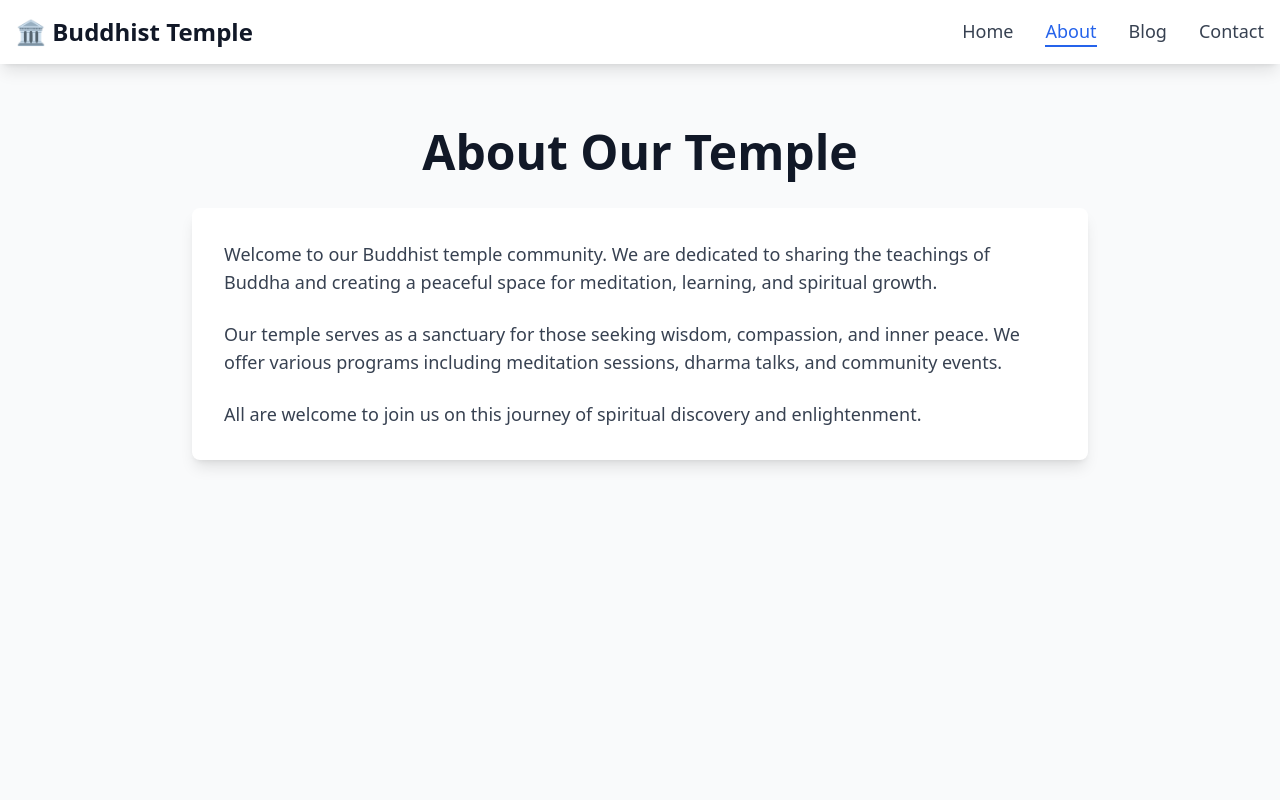
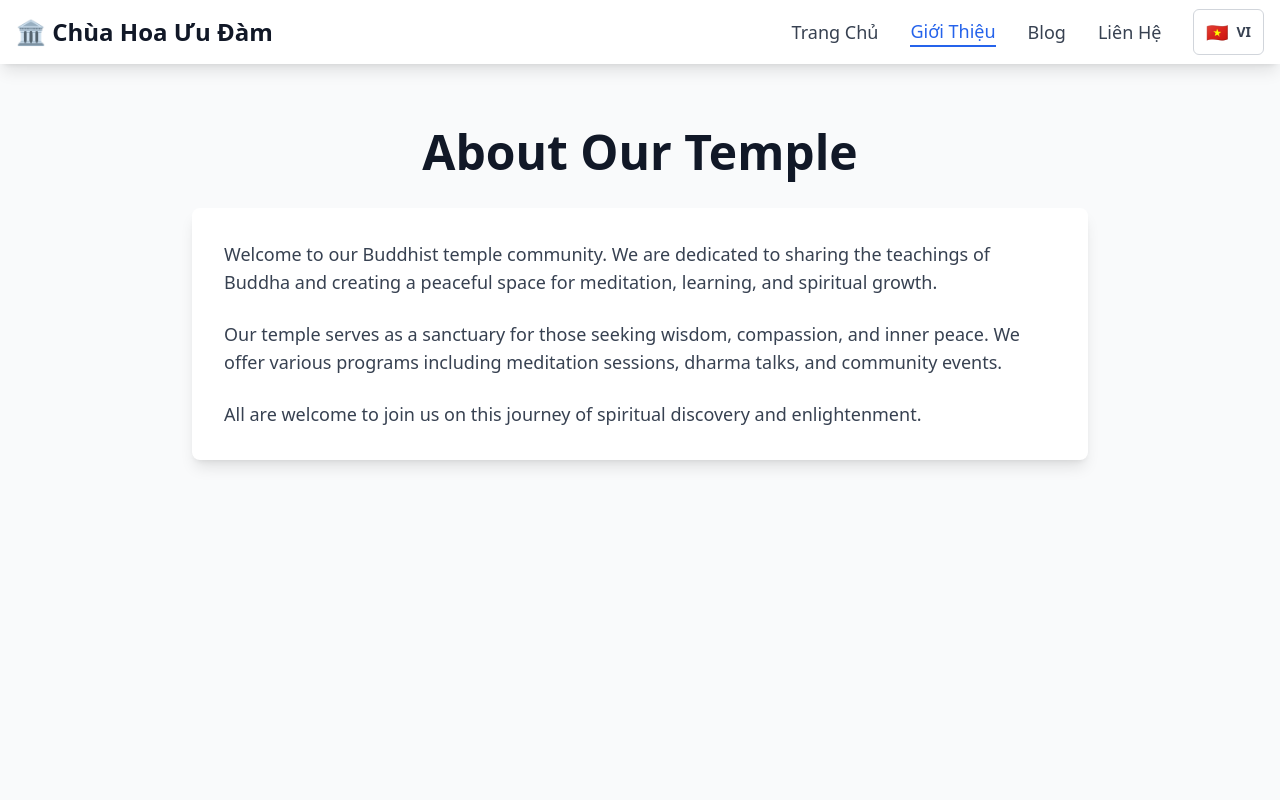
Before and after one commit to hoa-uu-dam/hoa-uu-dam.github.io, a React (Vite) app in the folder packages/website/: page /about in a window 1280 px wide. Shown: the top 800 px of the page. Built offline with nearby package versions, Linux system fonts and the light colour scheme; no server answers.

Commit message:
Add locale support for English & Vietnamese

```diff
--- a/packages/website/package.json
+++ b/packages/website/package.json
@@ -14,8 +14,11 @@
   "dependencies": {
     "@tanstack/react-query": "^5.90.21",
     "axios": "^1.13.5",
+    "i18next": "^25.8.13",
+    "i18next-browser-languagedetector": "^8.2.1",
     "react": "^19.2.4",
     "react-dom": "^19.2.4",
+    "react-i18next": "^16.5.4",
     "react-router-dom": "^7.13.1"
   },
   "devDependencies": {
--- a/packages/website/src/App.tsx
+++ b/packages/website/src/App.tsx
@@ -6,6 +6,7 @@ import Home from './pages/Home';
 import About from './pages/About';
 import Blog from './pages/Blog';
 import Contact from './pages/Contact';
+import './i18n';
 
 // Create a client
 const queryClient = new QueryClient({
--- /dev/null
+++ b/packages/website/src/components/LanguageToggle.tsx
@@ -0,0 +1,27 @@
+import { useTranslation } from 'react-i18next';
+
+function LanguageToggle() {
+  const { i18n } = useTranslation();
+
+  const toggleLanguage = () => {
+    const newLanguage = i18n.language === 'vi' ? 'en' : 'vi';
+    i18n.changeLanguage(newLanguage);
+  };
+
+  return (
+    <button
+      onClick={toggleLanguage}
+      className="flex items-center space-x-2 px-3 py-2 rounded-md text-sm font-medium text-gray-700 hover:text-blue-600 transition-colors border border-gray-300 hover:border-blue-600"
+      title={
+        i18n.language === 'vi' ? 'Switch to English' : 'Chuyển sang Tiếng Việt'
+      }
+    >
+      <span className="text-lg">{i18n.language === 'vi' ? '🇻🇳' : '🇺🇸'}</span>
+      <span className="uppercase font-semibold">
+        {i18n.language === 'vi' ? 'VI' : 'EN'}
+      </span>
+    </button>
+  );
+}
+
+export default LanguageToggle;
--- a/packages/website/src/components/Navigation.tsx
+++ b/packages/website/src/components/Navigation.tsx
@@ -1,13 +1,16 @@
 import { Link, useLocation } from 'react-router-dom';
+import { useTranslation } from 'react-i18next';
+import LanguageToggle from './LanguageToggle';
 
 function Navigation() {
   const location = useLocation();
+  const { t } = useTranslation();
 
   const navItems = [
-    { path: '/', label: 'Home' },
-    { path: '/about', label: 'About' },
-    { path: '/blog', label: 'Blog' },
-    { path: '/contact', label: 'Contact' },
+    { path: '/', label: t('navigation.home') },
+    { path: '/about', label: t('navigation.about') },
+    { path: '/blog', label: t('navigation.blog') },
+    { path: '/contact', label: t('navigation.contact') },
   ];
 
   return (
@@ -16,10 +19,10 @@ function Navigation() {
         <div className="flex justify-between items-center h-16">
           <div className="flex items-center">
             <Link to="/" className="text-2xl font-bold text-gray-900">
-              🏛️ Buddhist Temple
+              {t('navigation.siteTitle')}
             </Link>
           </div>
-          <div className="flex space-x-8">
+          <div className="flex items-center space-x-8">
             {navItems.map(item => (
               <Link
                 key={item.path}
@@ -33,6 +36,7 @@ function Navigation() {
                 {item.label}
               </Link>
             ))}
+            <LanguageToggle />
           </div>
         </div>
       </div>
--- /dev/null
+++ b/packages/website/src/i18n/index.ts
@@ -0,0 +1,33 @@
+import i18n from 'i18next';
+import { initReactI18next } from 'react-i18next';
+import LanguageDetector from 'i18next-browser-languagedetector';
+import en from './locales/en.json';
+import vi from './locales/vi.json';
+
+const resources = {
+  en: {
+    translation: en,
+  },
+  vi: {
+    translation: vi,
+  },
+};
+
+i18n
+  .use(LanguageDetector)
+  .use(initReactI18next)
+  .init({
+    resources,
+    fallbackLng: 'vi', // Vietnamese as default
+    lng: 'vi', // Set Vietnamese as default language
+    debug: false,
+    interpolation: {
+      escapeValue: false,
+    },
+    detection: {
+      order: ['localStorage', 'cookie', 'htmlTag', 'path', 'subdomain'],
+      caches: ['localStorage', 'cookie'],
+    },
+  });
+
+export default i18n;
--- /dev/null
+++ b/packages/website/src/i18n/locales/en.json
@@ -0,0 +1,31 @@
+{
+  "navigation": {
+    "home": "Home",
+    "about": "About",
+    "blog": "Blog",
+    "contact": "Contact",
+    "siteTitle": "🏛️ Buddhist Temple"
+  },
+  "home": {
+    "hero": {
+      "title": "Welcome to Our Buddhist Temple",
+      "description": "A peaceful sanctuary for meditation, learning, and spiritual growth. Join our community on the path to wisdom and enlightenment.",
+      "learnAboutUs": "Learn About Us",
+      "visitUs": "Visit Us"
+    },
+    "featured": {
+      "title": "Latest Teachings & Updates",
+      "loading": "Loading latest posts from CMS...",
+      "cmsNotConnected": "CMS not yet connected. Content will appear here once Strapi content models are created.",
+      "readMore": "Read More →",
+      "placeholderTitle": "Weekly Dharma Talk",
+      "placeholderDescription": "Join us for inspiring teachings and discussions on Buddhist philosophy and practice. Content will be managed through our CMS once content models are created.",
+      "viewAllPosts": "View All Posts →"
+    },
+    "cta": {
+      "title": "Join Our Community",
+      "description": "Discover peace, wisdom, and compassion through meditation and Buddhist teachings. Everyone is welcome to participate in our programs and events.",
+      "getInTouch": "Get in Touch"
+    }
+  }
+}
--- /dev/null
+++ b/packages/website/src/i18n/locales/vi.json
@@ -0,0 +1,31 @@
+{
+  "navigation": {
+    "home": "Trang Chủ",
+    "about": "Giới Thiệu",
+    "blog": "Blog",
+    "contact": "Liên Hệ",
+    "siteTitle": "🏛️ Chùa Hoa Ưu Đàm"
+  },
+  "home": {
+    "hero": {
+      "title": "Chào mừng đến với Chùa Phật giáo của chúng tôi",
+      "description": "Một nơi yên bình để thiền định, học hỏi và phát triển tâm linh. Hãy tham gia cộng đồng của chúng tôi trên con đường tìm kiếm trí tuệ và giác ngộ.",
+      "learnAboutUs": "Tìm hiểu về chúng tôi",
+      "visitUs": "Thăm chùa"
+    },
+    "featured": {
+      "title": "Những Bài Giảng và Cập Nhật Mới Nhất",
+      "loading": "Đang tải các bài viết mới nhất từ CMS...",
+      "cmsNotConnected": "CMS chưa được kết nối. Nội dung sẽ xuất hiện ở đây khi các mô hình nội dung Strapi được tạo.",
+      "readMore": "Đọc thêm →",
+      "placeholderTitle": "Pháp Thoại Hàng Tuần",
+      "placeholderDescription": "Tham gia cùng chúng tôi trong những bài giảng truyền cảm hứng và thảo luận về triết học và tu tập Phật giáo. Nội dung sẽ được quản lý thông qua CMS của chúng tôi khi các mô hình nội dung được tạo.",
+      "viewAllPosts": "Xem tất cả bài viết →"
+    },
+    "cta": {
+      "title": "Tham Gia Cộng Đồng Của Chúng Tôi",
+      "description": "Khám phá sự bình an, trí tuệ và lòng từ bi thông qua thiền định và giáo pháp Phật giáo. Mọi người đều được chào đón tham gia các chương trình và sự kiện của chúng tôi.",
+      "getInTouch": "Liên hệ với chúng tôi"
+    }
+  }
+}
--- a/packages/website/src/pages/Home.tsx
+++ b/packages/website/src/pages/Home.tsx
@@ -1,7 +1,9 @@
 import { Link } from 'react-router-dom';
+import { useTranslation } from 'react-i18next';
 import { useFeaturedBlogPosts } from '../hooks/useQueries';
 
 function Home() {
+  const { t } = useTranslation();
   // Fetch featured blog posts (this will show loading state until CMS is set up)
   const {
     data: featuredPosts,
@@ -14,25 +16,22 @@ function Home() {
       {/* Hero Section */}
       <section className="bg-gradient-to-r from-blue-600 to-purple-700 text-white py-20">
         <div className="max-w-7xl mx-auto px-4 text-center">
-          <h1 className="text-6xl font-bold mb-6">
-            Welcome to Our Buddhist Temple
-          </h1>
+          <h1 className="text-6xl font-bold mb-6">{t('home.hero.title')}</h1>
           <p className="text-xl mb-8 max-w-3xl mx-auto">
-            A peaceful sanctuary for meditation, learning, and spiritual growth.
-            Join our community on the path to wisdom and enlightenment.
+            {t('home.hero.description')}
           </p>
           <div className="space-x-4">
             <Link
               to="/about"
               className="bg-white text-blue-600 px-8 py-3 rounded-lg font-semibold hover:bg-gray-100 transition-colors inline-block"
             >
-              Learn About Us
+              {t('home.hero.learnAboutUs')}
             </Link>
             <Link
               to="/contact"
               className="border-2 border-white text-white px-8 py-3 rounded-lg font-semibold hover:bg-white hover:text-blue-600 transition-colors inline-block"
             >
-              Visit Us
+              {t('home.hero.visitUs')}
             </Link>
           </div>
         </div>
@@ -42,20 +41,19 @@ function Home() {
       <section className="py-16 px-8">
         <div className="max-w-7xl mx-auto">
           <h2 className="text-4xl font-bold text-gray-900 text-center mb-12">
-            Latest Teachings & Updates
+            {t('home.featured.title')}
           </h2>
 
           {loading && (
             <div className="text-center py-8">
-              <p className="text-gray-600">Loading latest posts from CMS...</p>
+              <p className="text-gray-600">{t('home.featured.loading')}</p>
             </div>
           )}
 
           {error && (
             <div className="text-center py-8">
               <p className="text-gray-600">
-                CMS not yet connected. Content will appear here once Strapi
-                content models are created.
+                {t('home.featured.cmsNotConnected')}
               </p>
             </div>
           )}
@@ -83,7 +81,7 @@ function Home() {
                       to={`/blog/${post.slug}`}
                       className="text-blue-600 hover:text-blue-800 font-medium"
                     >
-                      Read More →
+                      {t('home.featured.readMore')}
                     </Link>
                   </div>
                 </div>
@@ -97,18 +95,16 @@ function Home() {
                 {[1, 2, 3].map(i => (
                   <div key={i} className="bg-white rounded-lg shadow-lg p-6">
                     <h3 className="text-xl font-semibold text-gray-900 mb-2">
-                      Weekly Dharma Talk {i}
+                      {t('home.featured.placeholderTitle')} {i}
                     </h3>
                     <p className="text-gray-600 mb-4">
-                      Join us for inspiring teachings and discussions on
-                      Buddhist philosophy and practice. Content will be managed
-                      through our CMS once content models are created.
+                      {t('home.featured.placeholderDescription')}
                     </p>
                     <Link
                       to="/blog"
                       className="text-blue-600 hover:text-blue-800 font-medium"
                     >
-                      View All Posts →
+                      {t('home.featured.viewAllPosts')}
                     </Link>
                   </div>
                 ))}
@@ -122,18 +118,16 @@ function Home() {
       <section className="bg-gray-100 py-16">
         <div className="max-w-4xl mx-auto text-center px-8">
           <h2 className="text-3xl font-bold text-gray-900 mb-4">
-            Join Our Community
+            {t('home.cta.title')}
           </h2>
           <p className="text-lg text-gray-600 mb-8">
-            Discover peace, wisdom, and compassion through meditation and
-            Buddhist teachings. Everyone is welcome to participate in our
-            programs and events.
+            {t('home.cta.description')}
           </p>
           <Link
             to="/contact"
             className="bg-blue-600 text-white px-8 py-3 rounded-lg font-semibold hover:bg-blue-700 transition-colors inline-block"
           >
-            Get in Touch
+            {t('home.cta.getInTouch')}
           </Link>
         </div>
       </section>
```
Also changed, not shown: 1 other file (tests, documents, lock files or other folders).
